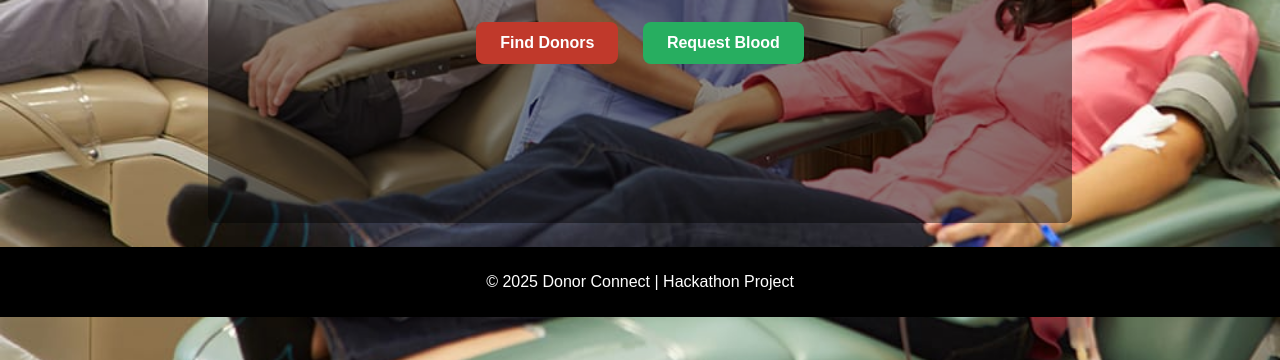
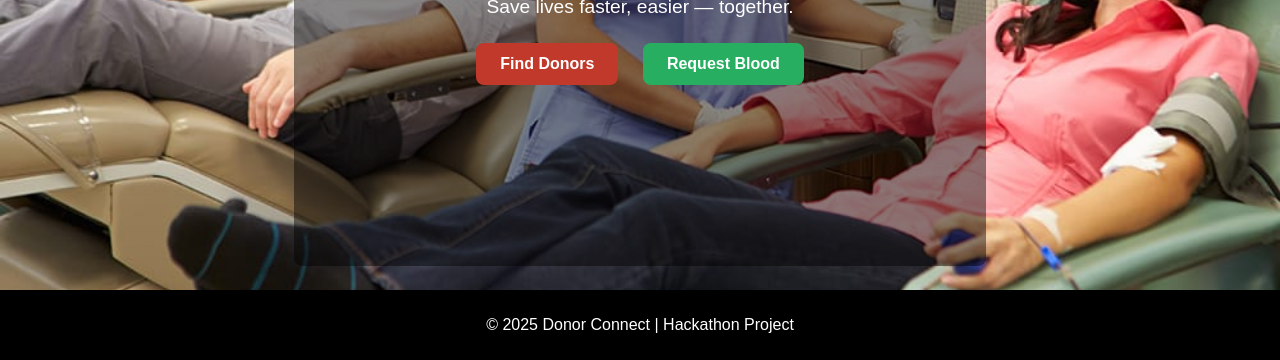
Before and after one commit to nitxsh/Donor-Connect, a plain HTML site: page index.html in a window 1280 px wide. Shown: the part 440-800 px from the top of the page. Drawn offline with Linux system fonts and the light colour scheme.

Commit message:
Add files via upload

```diff
--- a/style.css
+++ b/style.css
@@ -60,6 +60,27 @@ form button:hover {
   background: #8a0018;
 }
 
+html, body {
+    height: 100%;
+}
+
+body {
+    display: flex;
+    flex-direction: column;
+}
+
+section {
+    flex: 1; /* makes section take remaining space */
+}
+
+footer {
+    text-align: center;
+    background-color: #000;
+    color: #fff;
+    padding: 10px 0;
+    margin-top: 0;   /* remove extra margin if any */
+}
+
 footer {
   text-align: center;
   background-color: #000;
```
